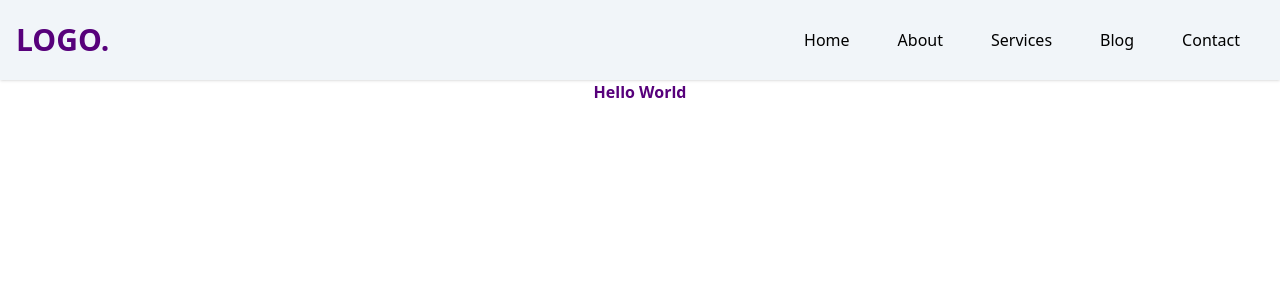
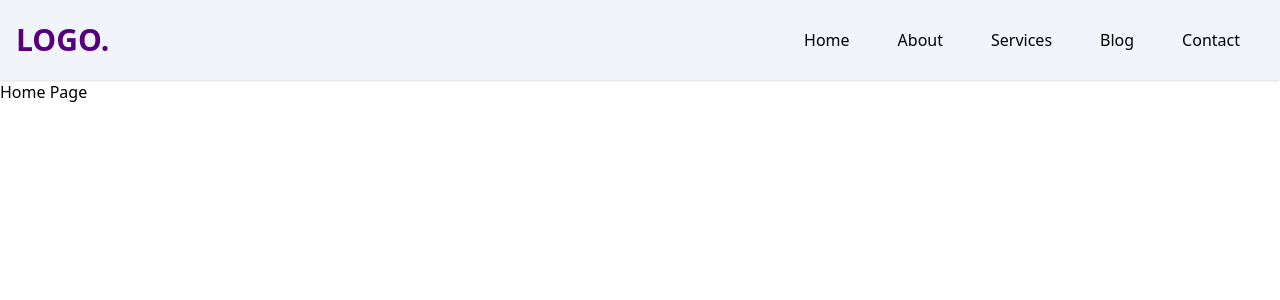
Before and after one commit to obuastella/the4coders, a React (Create React App) app in the folder front-end/: page / in a window 1280 px wide. Shown: the top 300 px of the page. Built offline with nearby package versions, Linux system fonts and the light colour scheme.

Commit message:
Created Home Page File

```diff
--- a/front-end/src/App.js
+++ b/front-end/src/App.js
@@ -1,12 +1,11 @@
 import Navbar from "./components/Navbar";
 import "./index.css";
+import Home from "./pages/Home";
 function App() {
   return (
     <div className="">
       <Navbar />
-      <h1 className="text-center text-btnColor font-bold h-screen">
-        Hello World
-      </h1>
+      <Home />
     </div>
   );
 }
--- /dev/null
+++ b/front-end/src/pages/Home.jsx
@@ -0,0 +1,5 @@
+function Home() {
+  return <div className=" h-screen">Home Page</div>;
+}
+
+export default Home;
```
